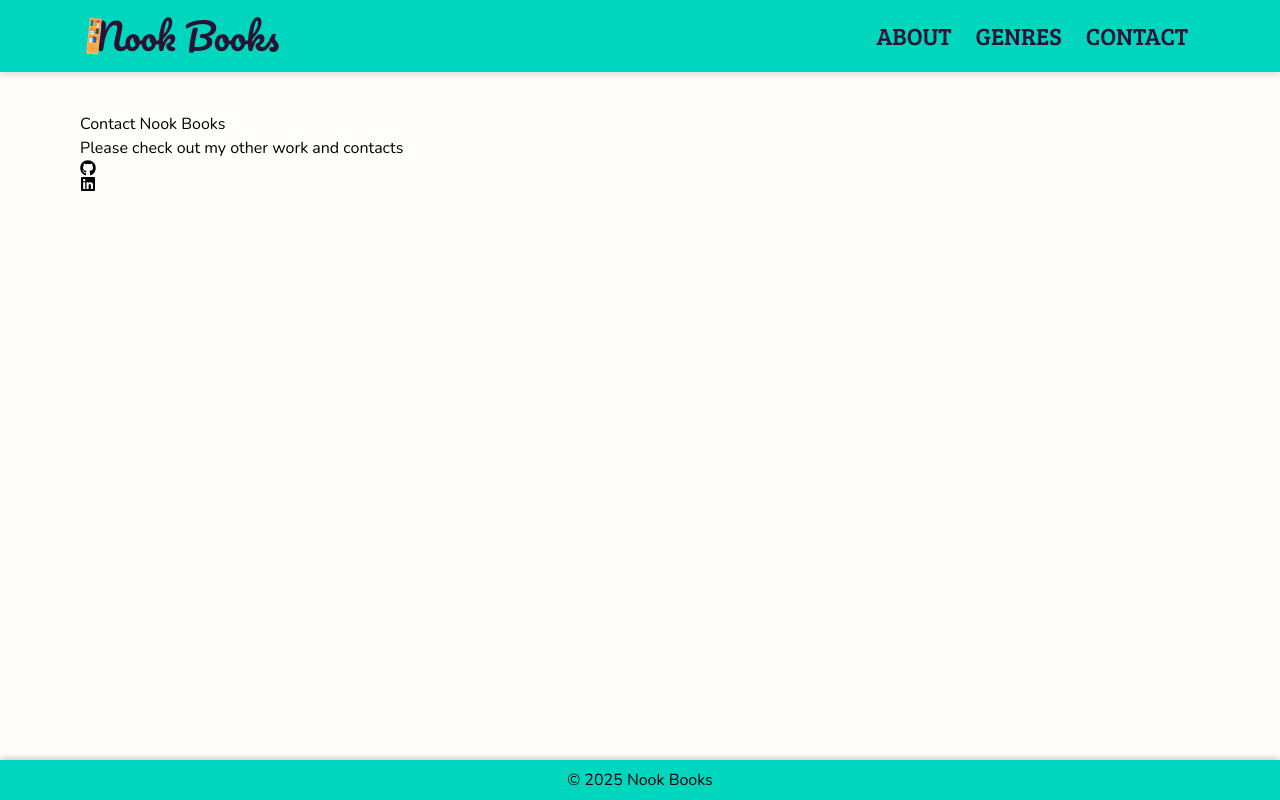
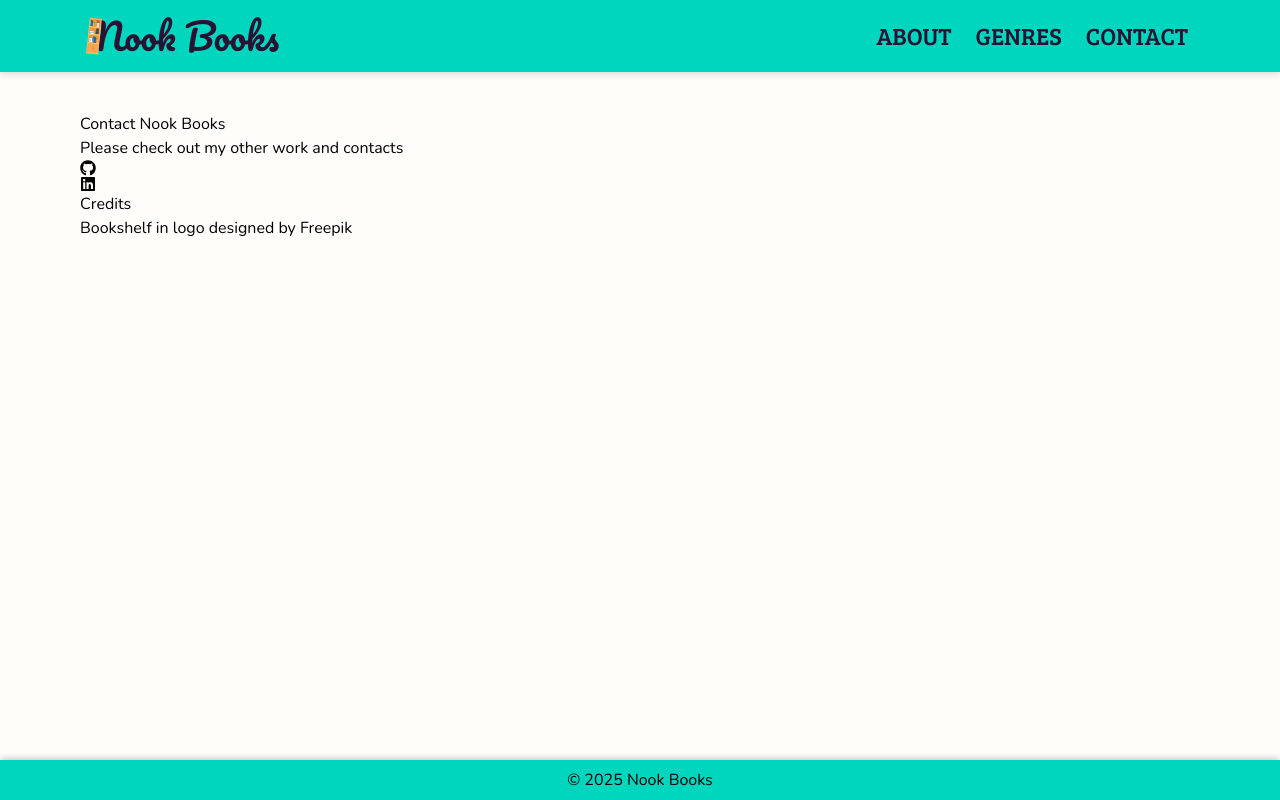
Before and after one commit to MinoshkaBocarro/nook-books, a Next.js app: page /contact in a window 1280 px wide. Built offline with nearby package versions, Linux system fonts and the light colour scheme; no server answers.

Commit message:
Add attribution to ContactPage

```diff
--- a/src/pages/contact.jsx
+++ b/src/pages/contact.jsx
@@ -15,6 +15,11 @@ function ContactPage() {
 			>
 				<FaLinkedin />
 			</a>
+			<h2>Credits</h2>
+			<p>
+				Bookshelf in logo designed by
+				<a href="https://www.freepik.com"> Freepik</a>
+			</p>
 		</>
 	);
 }
```
